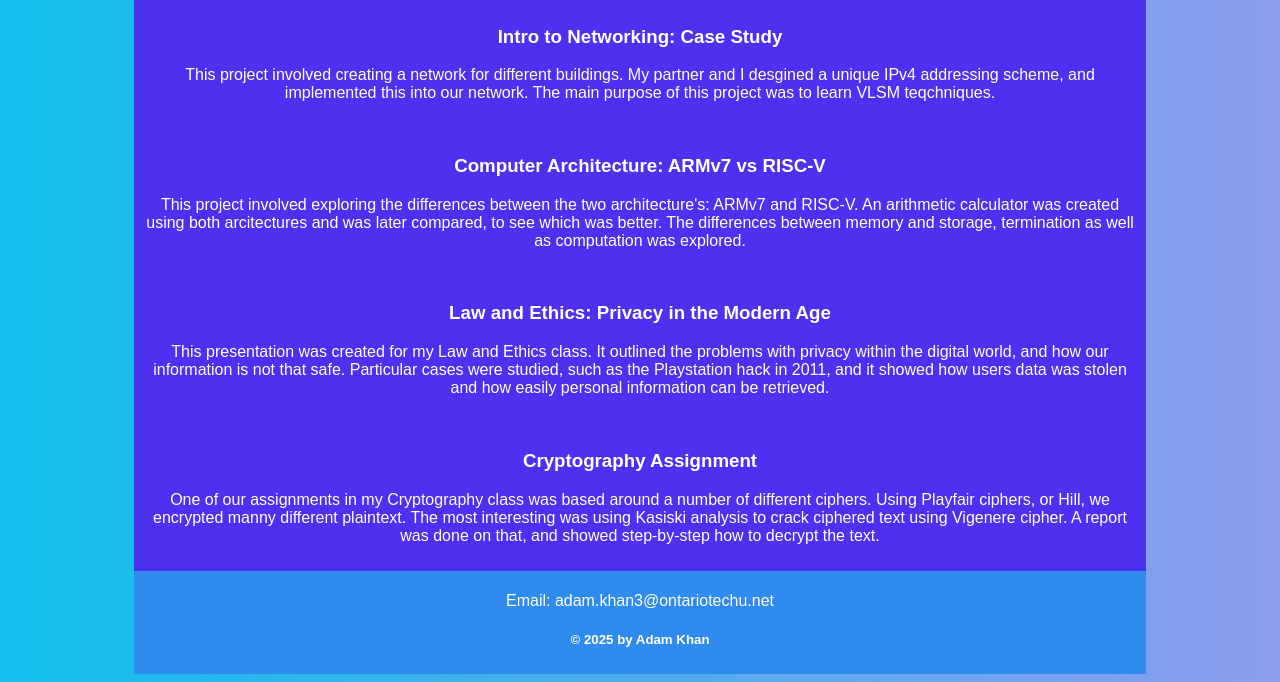
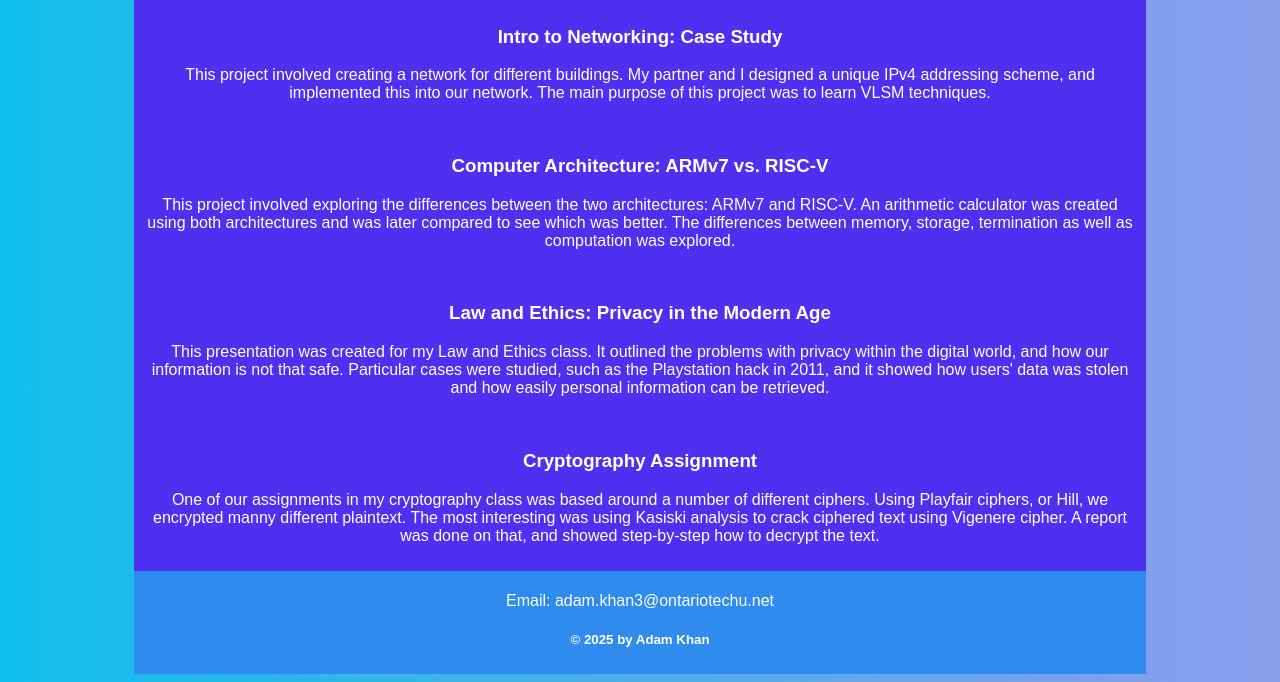
Before and after one commit to aykyzy/Assignment_1, a plain HTML site: page project.html in a window 1280 px wide. Shown: the part 119-801 px from the top of the page. Drawn offline with Linux system fonts and the light colour scheme.

Commit message:
spelling checks

```diff
--- a/project.html
+++ b/project.html
@@ -22,15 +22,15 @@
                 <section>
                     <h3>Intro to Networking: Case Study</h3>
                     <p>This project involved creating a network for different buildings.
-                        My partner and I desgined a unique IPv4 addressing scheme, and implemented this into our network.
-                        The main purpose of this project was to learn VLSM teqchniques.</p>
+                        My partner and I designed a unique IPv4 addressing scheme, and implemented this into our network.
+                        The main purpose of this project was to learn VLSM techniques.</p>
                 </section>
                 <br>
                 <section>
-                    <h3>Computer Architecture: ARMv7 vs RISC-V</h3>
-                    <p>This project involved exploring the differences between the two architecture's: ARMv7 and RISC-V.
-                        An arithmetic calculator was created using both arcitectures and was later compared, to see which was better.
-                        The differences between memory and storage, termination as well as computation was explored.
+                    <h3>Computer Architecture: ARMv7 vs. RISC-V</h3>
+                    <p>This project involved exploring the differences between the two architectures: ARMv7 and RISC-V.
+                        An arithmetic calculator was created using both architectures and was later compared to see which was better.
+                        The differences between memory, storage, termination as well as computation was explored.
                     </p>
                 </section>
                 <br>
@@ -38,13 +38,13 @@
                     <h3>Law and Ethics: Privacy in the Modern Age</h3>
                     <p>This presentation was created for my Law and Ethics class. It outlined the problems with privacy within the digital world,
                         and how our information is not that safe. Particular cases were studied, such as the Playstation hack in 2011, and it showed
-                        how users data was stolen and how easily personal information can be retrieved.
+                        how users' data was stolen and how easily personal information can be retrieved.
                     </p>
                 </section>
                 <br>
                 <section>
                     <h3>Cryptography Assignment</h3>
-                    <p>One of our assignments in my Cryptography class was based around a number of different ciphers. Using Playfair ciphers, or Hill, we encrypted manny different plaintext.
+                    <p>One of our assignments in my cryptography class was based around a number of different ciphers. Using Playfair ciphers, or Hill, we encrypted manny different plaintext.
                         The most interesting was using Kasiski analysis to crack ciphered text using Vigenere cipher. A report was done on that, and showed step-by-step how to decrypt the text.
                     </p>
                 </section>
```
Also changed, not shown: about.html (+3 -3 lines).
